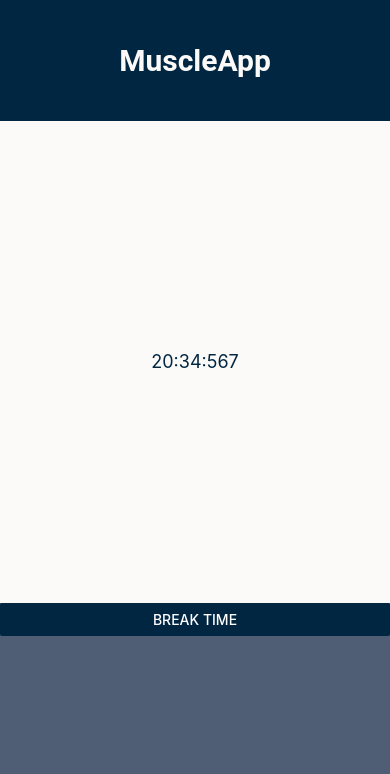
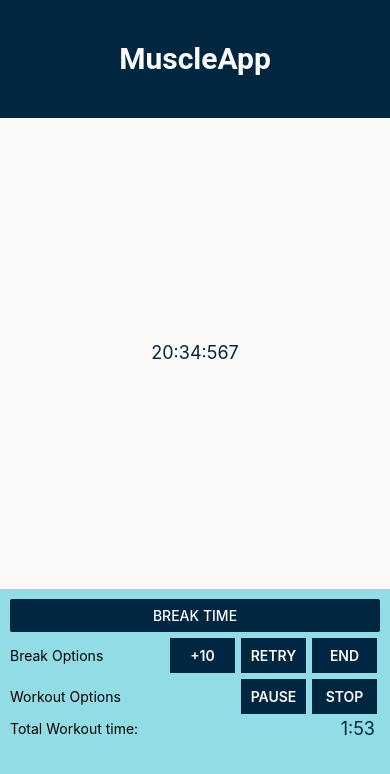
Before and after one commit to khazarr/muscleApp-ReactNative, a React Native app: screen / in a window 390 px wide. Shown: the top 774 px of the page. Built offline with nearby package versions, Linux system fonts and the light colour scheme.

Commit message:
state introduced

```diff
--- a/App.js
+++ b/App.js
@@ -7,12 +7,17 @@ import {
   Button
 } from 'react-native';
 import moment from 'moment'
-const DATA = {
-  currentTime: 1234567,
-}
 
 export default class App extends React.Component {
+  constructor (props) {
+    super(props)
+    this.state = {
+      currentTime: 1234567,
+      totalWorkoutTime: 113311
+    }
+  }
   render() {
+    const { currentTime, totalWorkoutTime} = this.state
     return (
       <View style={{flex: 1}}>
         < View style = {styles.topContainer} >
@@ -21,16 +26,13 @@ export default class App extends React.Component {
           </Text>
         </View>
 
-        < View style = {styles.middleContainer}>
-           < TimerDisplay time = {
-             DATA.currentTime
-           }
-           />
+        <View style = {styles.middleContainer}>
+           <TimerDisplay time = {currentTime} style={styles.time} />
         </View>
 
 
-        < View style = {styles.bottomContainer} >
-        < Button
+        <View style = {styles.bottomContainer} >
+        <Button
           onPress = {
             () => {
               Alert.alert('You tapped the button!');
@@ -39,6 +41,10 @@ export default class App extends React.Component {
           title = "BREAK TIME"
           color = "#002642"
         />
+        <BreakOptions />
+        <WorkoutOptions />
+        <TotalWorkout time={totalWorkoutTime} />
+
         </View>
 
 
@@ -47,10 +53,63 @@ export default class App extends React.Component {
   }
 }
 
-function TimerDisplay({time}) {
+function TimerDisplay({time, style}) {
     const duartion = moment.duration(time)
     return <Text style={styles.time}> {duartion.minutes()}:{duartion.seconds()}:{duartion.milliseconds()} </Text>
 }
+
+function TotalDisplay({time, style}) {
+    const duartion = moment.duration(time)
+    return <Text style={styles.time}> {duartion.minutes()}:{duartion.seconds()} </Text>
+}
+
+function TotalWorkout({time}) {
+  return (
+    <View style={styles.totalWorkout}>
+      <Text>Total Workout time: </Text>
+      <TotalDisplay time={time}/>
+    </View>
+  )
+}
+
+function BreakOptions() {
+  return (
+    <View style={BreakOptionsStyles.MainContainer}>
+      <View style={BreakOptionsStyles.TitleContainer}>
+        <Text>Break Options</Text>
+      </View>
+      <View style={BreakOptionsStyles.BtnContainer}>
+        <OptionBtn style={BreakOptionsStyles.Btn} title="+10" textStyle={BreakOptionsStyles.TextStyle}/>
+        <OptionBtn style={BreakOptionsStyles.Btn} title="RETRY" textStyle={BreakOptionsStyles.TextStyle}/>
+        <OptionBtn style={BreakOptionsStyles.Btn} title="END" textStyle={BreakOptionsStyles.TextStyle}/>
+      </View>
+    </View>
+  )
+}
+
+function WorkoutOptions() {
+  return (
+    <View style={BreakOptionsStyles.MainContainer}>
+      <View style={BreakOptionsStyles.TitleContainer}>
+        <Text>Workout Options</Text>
+      </View>
+      <View style={BreakOptionsStyles.BtnContainer}>
+        <OptionBtn style={BreakOptionsStyles.Btn} title="PAUSE" textStyle={BreakOptionsStyles.TextStyle}/>
+        <OptionBtn style={BreakOptionsStyles.Btn} title="STOP" textStyle={BreakOptionsStyles.TextStyle}/>
+      </View>
+    </View>
+  )
+}
+
+function OptionBtn({style, title, textStyle}) {
+  return (
+    <View style={style}>
+      <Text style={textStyle}>{title}</Text>
+    </View>
+  )
+}
+
+// stykes
 
 const styles = StyleSheet.create({
   container: {
@@ -78,12 +137,45 @@ const styles = StyleSheet.create({
   },
   bottomContainer: {
     flex: 2,
-    backgroundColor: '#4F5D75'
+    backgroundColor: '#92DCE5',
+    padding: 10
   },
   titleText: {
     fontSize: 30,
     fontWeight: 'bold',
     fontFamily: 'Roboto',
     color: '#FBFAF8'
+  },
+  totalWorkout: {
+    marginTop: 6,
+    flexDirection: 'row',
+    justifyContent: 'space-between'
   }
 });
+
+const BreakOptionsStyles = StyleSheet.create({
+  Btn: {
+    width: 65,
+    height: 35,
+    backgroundColor: '#002642',
+    justifyContent: 'center',
+    alignItems: 'center',
+    marginHorizontal: 3
+  },
+  TextStyle: {
+    color: '#FBFAF8',
+    fontWeight: '600'
+  },
+  BtnContainer: {
+    flexDirection: 'row'
+  },
+  MainContainer: {
+    flexDirection: 'row',
+    justifyContent: 'space-between',
+    marginTop: 6
+  },
+  TitleContainer: {
+    justifyContent: 'center',
+    alignItems: 'center'
+  }
+})
```
